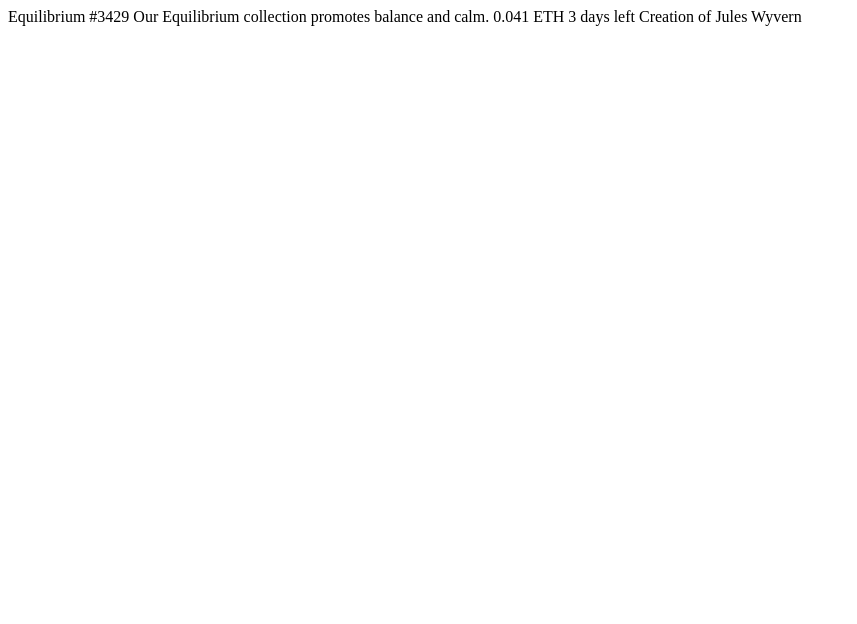
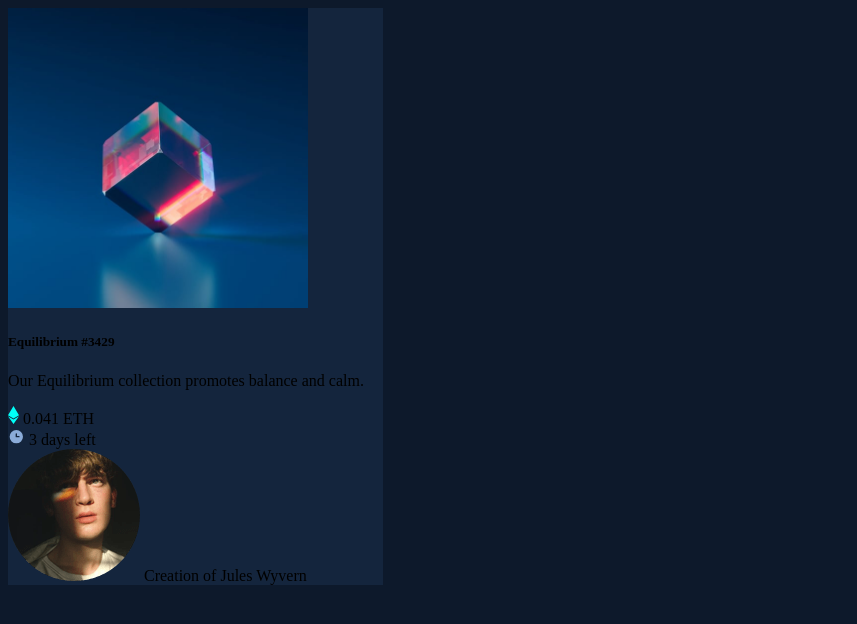
Before and after one commit to svlma/nft-preview-card-component-main, a plain HTML site: page index.html in a window 1280 px wide. Shown: the whole page, without its empty margins (0-857 px from the left). Drawn offline with Linux system fonts and the light colour scheme.

Commit message:
second commit

```diff
--- a/index.html
+++ b/index.html
@@ -7,17 +7,39 @@
   <link rel="icon" type="image/png" sizes="32x32" href="./images/favicon-32x32.png">
 
   <title>Frontend Mentor | NFT preview card component</title>
+  <link rel="stylesheet" href="./style.css">
 </head>
 <body>
+  <section>
+    <img class="main-img" src="./images/image-equilibrium.jpg" alt="image-Equilibrium">
+    <h5>
+      Equilibrium #3429
+    </h5>
 
-  Equilibrium #3429
+    <p>
+      Our Equilibrium collection promotes balance and calm.
+    </p>
 
-  Our Equilibrium collection promotes balance and calm.
+    <div>
+      <div>
+        <img src="./images/icon-ethereum.svg" alt="icon-ethereum">
+        0.041 ETH
+      </div>
+      <div>
+        <img src="./images/icon-clock.svg" alt="icon-clock">
+        3 days left
+      </div>
+    </div>
 
-  0.041 ETH
-  3 days left
 
-  Creation of Jules Wyvern
+    <div>
+      <img src="./images/image-avatar.png" alt="image-avatar">
+      Creation of Jules Wyvern
+    </div>
+
+  </section>
+
+
 
   <!-- <div class="attribution">
     Challenge by <a href="https://www.frontendmentor.io?ref=challenge" target="_blank">Frontend Mentor</a>.
--- /dev/null
+++ b/style.css
@@ -0,0 +1,11 @@
+body{
+    background-color:hsl(217, 54%, 11%);
+}
+.main-img{
+width: 300px;
+}
+section{
+    background-color: hsl(216, 50%, 16%);
+    width: 375px;
+
+}
```
